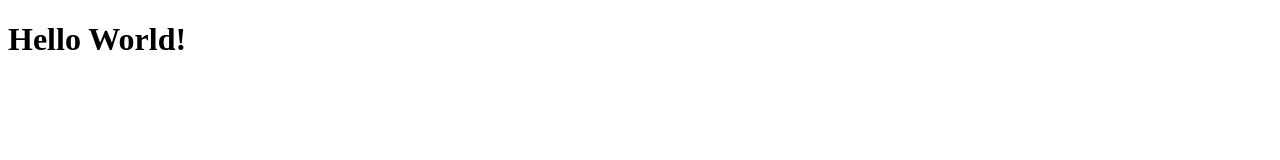
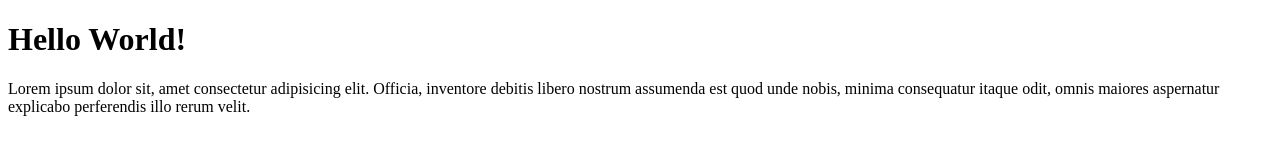
Before and after one commit to resamanzelina/git-test, a plain HTML site: page index.html in a window 1280 px wide. Drawn offline with Linux system fonts and the light colour scheme.

Commit message:
menambahkan paragraph

```diff
--- a/index.html
+++ b/index.html
@@ -8,5 +8,6 @@
 </head>
 <body>
     <h1>Hello World!</h1>
+    <p>Lorem ipsum dolor sit, amet consectetur adipisicing elit. Officia, inventore debitis libero nostrum assumenda est quod unde nobis, minima consequatur itaque odit, omnis maiores aspernatur explicabo perferendis illo rerum velit.</p>
 </body>
 </html>
```
